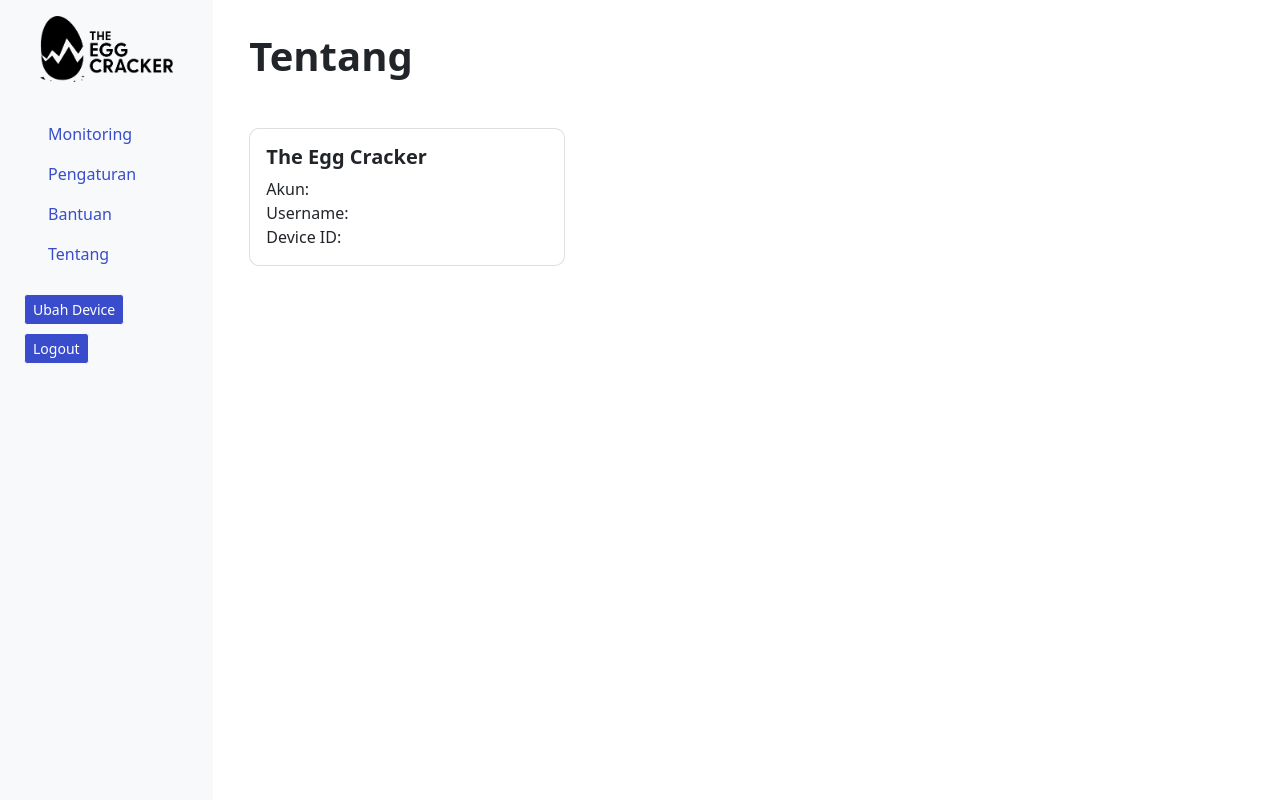
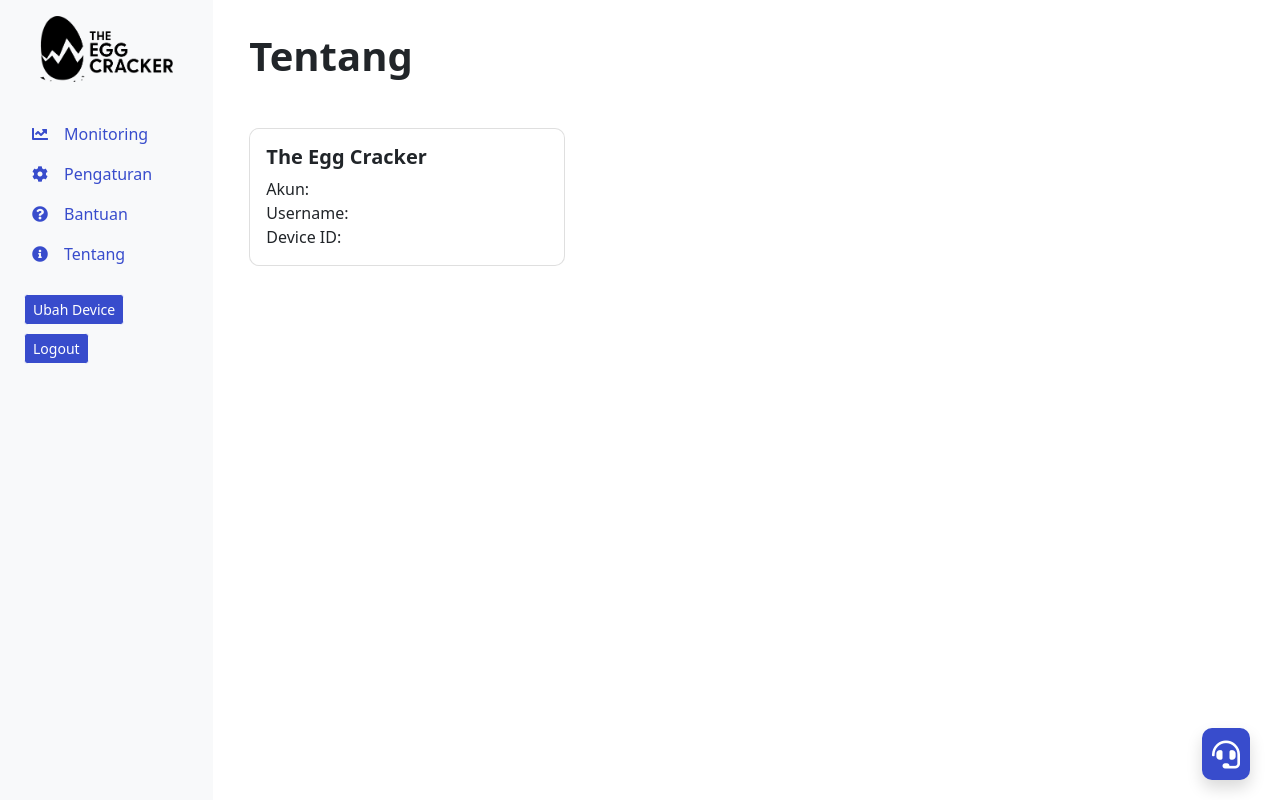
Before and after one commit to cahyoarissabarno/client_egg, a Vue app: page /tentang/1 in a window 1280 px wide. Built offline with nearby package versions, Linux system fonts and the light colour scheme; no server answers; sample sign-in values are in the browser's storage.

Commit message:
add font awesome

```diff
--- a/package.json
+++ b/package.json
@@ -18,6 +18,7 @@
     "cors": "^2.8.5",
     "dotenv": "^10.0.0",
     "express": "^4.17.1",
+    "font-awesome": "^4.7.0",
     "serve-static": "^1.14.1",
     "vue": "^2.6.11",
     "vue-router": "^3.5.3"
--- a/public/index.html
+++ b/public/index.html
@@ -5,13 +5,41 @@
     <meta http-equiv="X-UA-Compatible" content="IE=edge">
     <meta name="viewport" content="width=device-width,initial-scale=1.0">
     <link rel="icon" href="./icon.png">
+    <link rel="stylesheet" href="https://pro.fontawesome.com/releases/v5.10.0/css/all.css" integrity="sha384-AYmEC3Yw5cVb3ZcuHtOA93w35dYTsvhLPVnYs9eStHfGJvOvKxVfELGroGkvsg+p" crossorigin="anonymous"/>
     <title>Egg Cracker - Incubator Penetas Telur</title>
   </head>
+  <style>
+    #myBtn {
+      position: fixed; /* Fixed/sticky position */
+      bottom: 20px; /* Place the button at the bottom of the page */
+      right: 30px; /* Place the button 30px from the right */
+      z-index: 99; /* Make sure it does not overlap */
+      border: none;
+      outline: none; /* Remove outline */
+      background-color: #384ccc; /* Set a background color */
+      color: white; /* Text color */
+      cursor: pointer; /* Add a mouse pointer on hover */
+      padding: 5px 10px; /* Some padding */
+      border-radius: 10px; /* Rounded corners */
+      font-size: 28px; /* Increase font size */
+    }
+
+    #myBtn:hover {
+      background-color: white; /* Add a dark-grey background on hover */
+      color: #384ccc;
+    }
+
+    .modal-body a{
+      text-decoration: none;
+      color: #384ccc;
+      font-size: 20px; /* Increase font size */
+      padding: 15px;
+    }
+  </style>
   <body>
     <noscript>
       <strong>We're sorry but <%= htmlWebpackPlugin.options.title %> doesn't work properly without JavaScript enabled. Please enable it to continue.</strong>
     </noscript>
     <div id="app"></div>
-    <!-- built files will be auto injected -->
   </body>
 </html>
--- a/src/App.vue
+++ b/src/App.vue
@@ -1,6 +1,27 @@
 <template>
   <div>
     <router-view></router-view>
+    <button id="myBtn" title="Go to top" data-bs-toggle="modal" data-bs-target="#exampleModal" class="shadow"><i class="fas fa-headset"></i></button>
+    <!-- Modal -->
+    <div class="modal fade" id="exampleModal" tabindex="-1" aria-labelledby="exampleModalLabel" aria-hidden="true">
+      <div class="modal-dialog modal-dialog-centered">
+        <div class="modal-content">
+          <div class="modal-header" style="background-color: #384ccc; color: whitesmoke;">
+            <h5 class="modal-title" id="exampleModalLabel">Hubungi Kami</h5>
+            <button type="button" class="btn-close" data-bs-dismiss="modal" aria-label="Close"></button>
+          </div>
+          <div class="modal-body">
+            <a href="mailto:eggcrackerid@gmail.com">
+              <i class="fas fa-envelope"></i><span>  eggcrackerid@gmail.com</span>
+            </a>
+            <br>
+            <a href="https://api.whatsapp.com/send?phone=62895605798426&text=Saya%20tertarik%20dengan%20Egg Cracker.%20%0AMinta%20infonya%20lebih%20lanjut.%20Terima%20Kasih.">
+              <i class="fab fa-whatsapp"></i><span>  0895605798426</span>
+            </a>
+          </div>
+        </div>
+      </div>
+    </div>
   </div>
 </template>
 
--- a/src/components/Demo/Navigation.vue
+++ b/src/components/Demo/Navigation.vue
@@ -11,25 +11,25 @@
             <ul class="navbar-nav flex-column">
             <li class="nav-item ">
               <router-link :to="{ name: 'demoDashboard' }" class="nav-link active d-flex align-items-center" aria-current="page" style="color: #384ccc;">
-                <i class='bx bx-line-chart fs-4'></i>
+                <i class="fas fa-chart-line"></i>
                 <span class="links-name ms-3">Monitoring</span>
               </router-link>
             </li>
             <li class="nav-item">
               <router-link :to="{ name: 'demoPengaturan' }" class="nav-link d-flex align-items-center" aria-current="page" style="color: #384ccc;">
-                <i class='bx bx bx-cog fs-4'></i>
+                <i class="fas fa-cog"></i>
                 <span class="links-name ms-3">Pengaturan</span>
               </router-link>
             </li>
             <li class="nav-item">
               <router-link :to="{ name: 'demoBantuan' }" class="nav-link d-flex align-items-center" aria-current="page" style="color: #384ccc;">
-                <i class='bx bxs-help-circle fs-4'></i>
+                <i class="fas fa-question-circle"></i>
                 <span class="links-name ms-3">Bantuan</span>
               </router-link>
             </li>
             <li class="nav-item">
               <router-link :to="{ name: 'demoTentang' }" class="nav-link d-flex align-items-center" style="color: #384ccc;">
-                <i class='bx bxs-info-circle fs-4'></i>
+                <i class="fas fa-info-circle"></i>
                 <span class="links-name ms-3">Tentang</span>
               </router-link>
             </li>
--- a/src/components/Navigation.vue
+++ b/src/components/Navigation.vue
@@ -11,25 +11,25 @@
             <ul class="navbar-nav flex-column">
             <li class="nav-item ">
               <router-link :to="{ name: 'dashboard', params: {device_id: device_id} }" class="nav-link active d-flex align-items-center" aria-current="page" style="color: #384ccc;">
-                <i class='bx bx-line-chart fs-4'></i>
+                <i class="fas fa-chart-line"></i>
                 <span class="links-name ms-3">Monitoring</span>
               </router-link>
             </li>
             <li class="nav-item">
               <router-link :to="{ name: 'pengaturan', params: {device_id: device_id} }" class="nav-link d-flex align-items-center" aria-current="page" style="color: #384ccc;">
-                <i class='bx bx bx-cog fs-4'></i>
+                <i class="fas fa-cog"></i>
                 <span class="links-name ms-3">Pengaturan</span>
               </router-link>
             </li>
             <li class="nav-item">
               <router-link :to="{ name: 'bantuan', params: {device_id: device_id} }" class="nav-link d-flex align-items-center" aria-current="page" style="color: #384ccc;">
-                <i class='bx bxs-help-circle fs-4'></i>
+                <i class="fas fa-question-circle"></i>
                 <span class="links-name ms-3">Bantuan</span>
               </router-link>
             </li>
             <li class="nav-item">
               <router-link :to="{ name: 'tentang', params: {device_id: device_id} }" class="nav-link d-flex align-items-center" style="color: #384ccc;">
-                <i class='bx bxs-info-circle fs-4'></i>
+                <i class="fas fa-info-circle"></i>
                 <span class="links-name ms-3">Tentang</span>
               </router-link>
             </li>
--- a/src/main.js
+++ b/src/main.js
@@ -7,6 +7,7 @@ import 'bootstrap/dist/css/bootstrap.min.css'
 import 'bootstrap/dist/js/bootstrap'
 import 'bootstrap-icons/font/bootstrap-icons.css'
 import 'bootstrap-icons/font/bootstrap-icons.json'
+import 'font-awesome/css/font-awesome.min.css'
 
 import Register from './components/Register.vue'
 import Login from './components/Login.vue'
```
Also changed, not shown: 16 other files (tests, documents, lock files or other folders).
